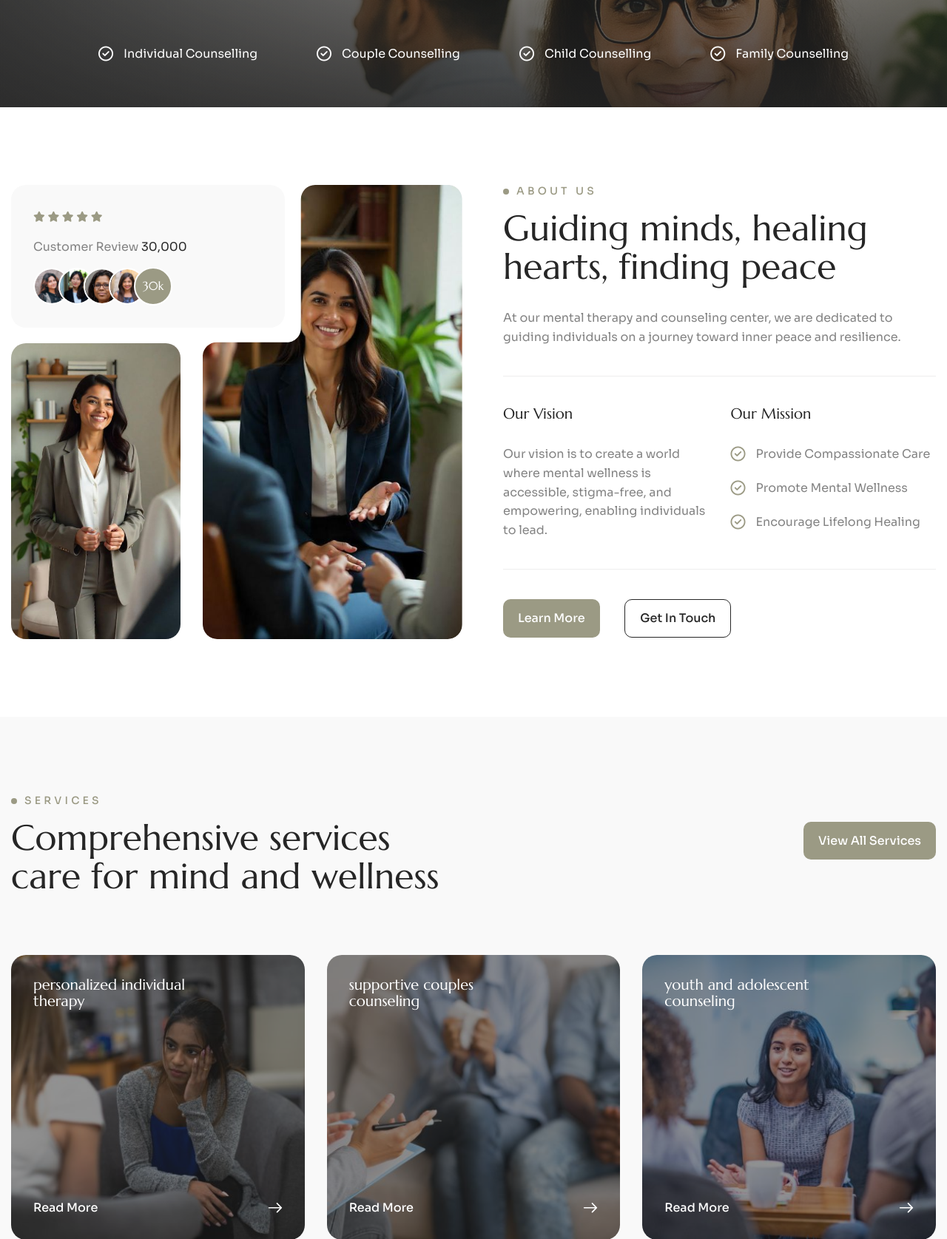
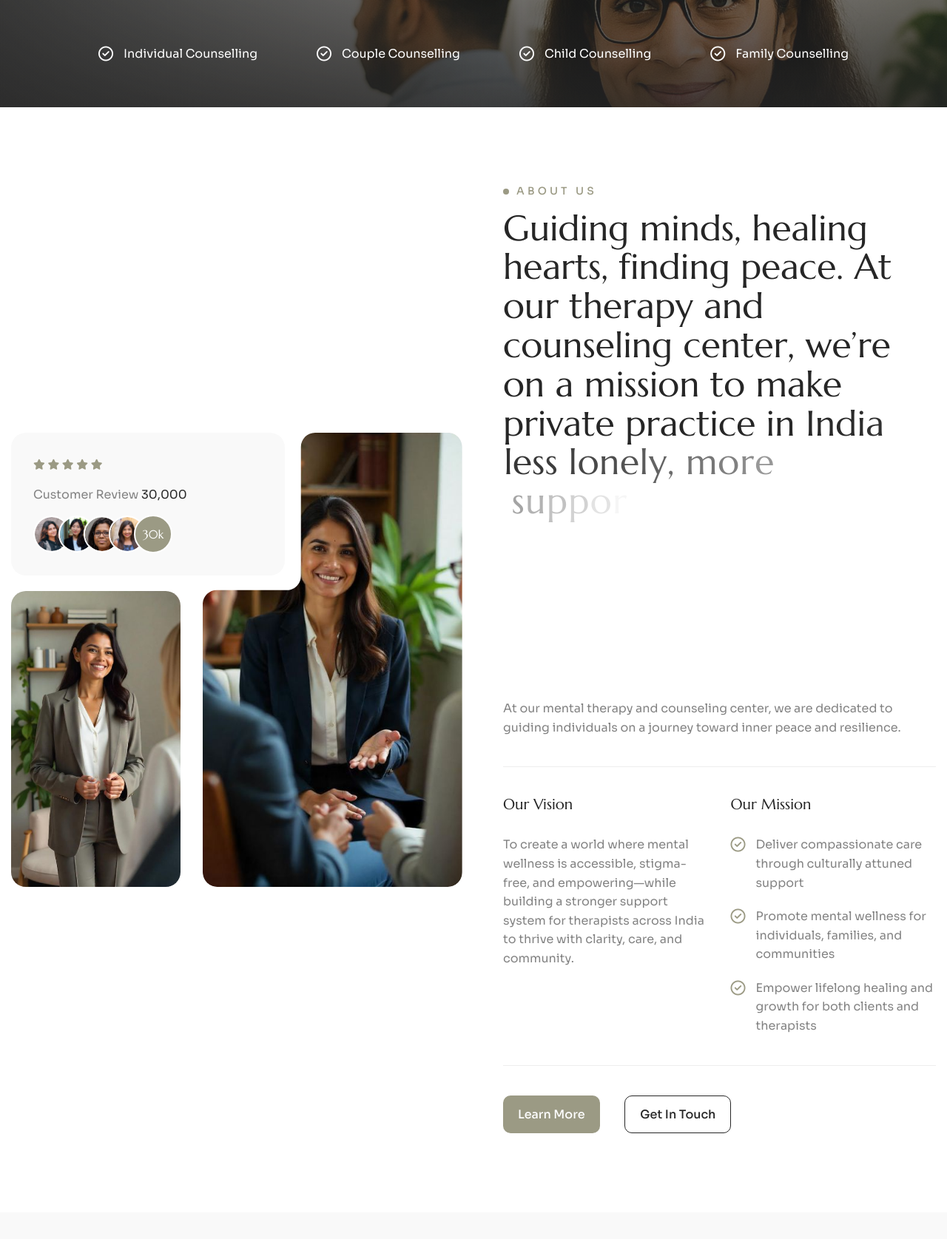
Before and after one commit to readywebsites/new_quirkle, a Django app: page / in a window 1280 px wide. Shown: the part 990-2665 px from the top of the page at 74% size. Run offline with Django 5.2, Linux system fonts and the light colour scheme; some libraries are stand-ins or nearby versions.

Commit message:
about add

```diff
--- a/templates/index.html
+++ b/templates/index.html
@@ -249,7 +249,7 @@
                         <!-- Section Title Start -->
                         <div class="section-title">
                             <h3 class="wow fadeInUp">about us</h3>
-                            <h2 class="text-anime-style-2" data-cursor="-opaque">Guiding minds, healing hearts, finding peace</h2>
+                            <h2 class="text-anime-style-2" data-cursor="-opaque">  Guiding minds, healing hearts, finding peace. At our therapy and counseling center, we’re on a mission to make private practice in India less lonely, more supported, and beautifully simple—for every mental health professional and every individual seeking care.</h2>
                             <p class="wow fadeInUp" data-wow-delay="0.2s">At our mental therapy and counseling center, we are dedicated to guiding individuals on a journey toward inner peace and resilience.</p>
                         </div>
                         <!-- Section Title End -->
@@ -259,7 +259,7 @@
                             <!-- Vision Mission Content Start -->
                             <div class="vision-mission-content wow fadeInUp" data-wow-delay="0.4s">
                                 <h3>our vision</h3>
-                                <p>Our vision is to create a world where mental wellness is accessible, stigma-free, and empowering, enabling individuals to lead.</p>
+                                <p>  To create a world where mental wellness is accessible, stigma-free, and empowering—while building a stronger support system for therapists across India to thrive with clarity, care, and community.</p>
                             </div>
                             <!-- Vision Mission Item End -->
 
@@ -267,9 +267,9 @@
                             <div class="vision-mission-content wow fadeInUp" data-wow-delay="0.4s">
                                 <h3>our mission</h3>
                                 <ul>
-                                    <li>Provide Compassionate Care</li>
-                                    <li>Promote Mental Wellness</li>
-                                    <li>Encourage Lifelong Healing</li>
+                                    <li>Deliver compassionate care through culturally attuned support</li>
+                                    <li>Promote mental wellness for individuals, families, and communities</li>
+                                    <li>Empower lifelong healing and growth for both clients and therapists</li>
                                 </ul>
                             </div>
                             <!-- Vision Mission Content End -->
```
